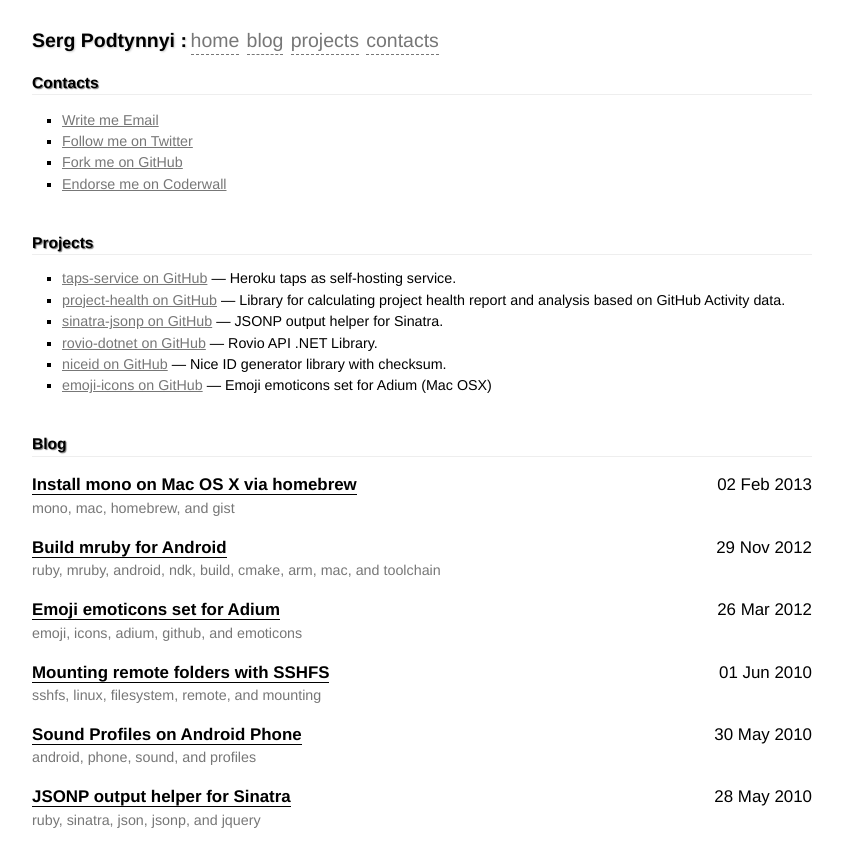
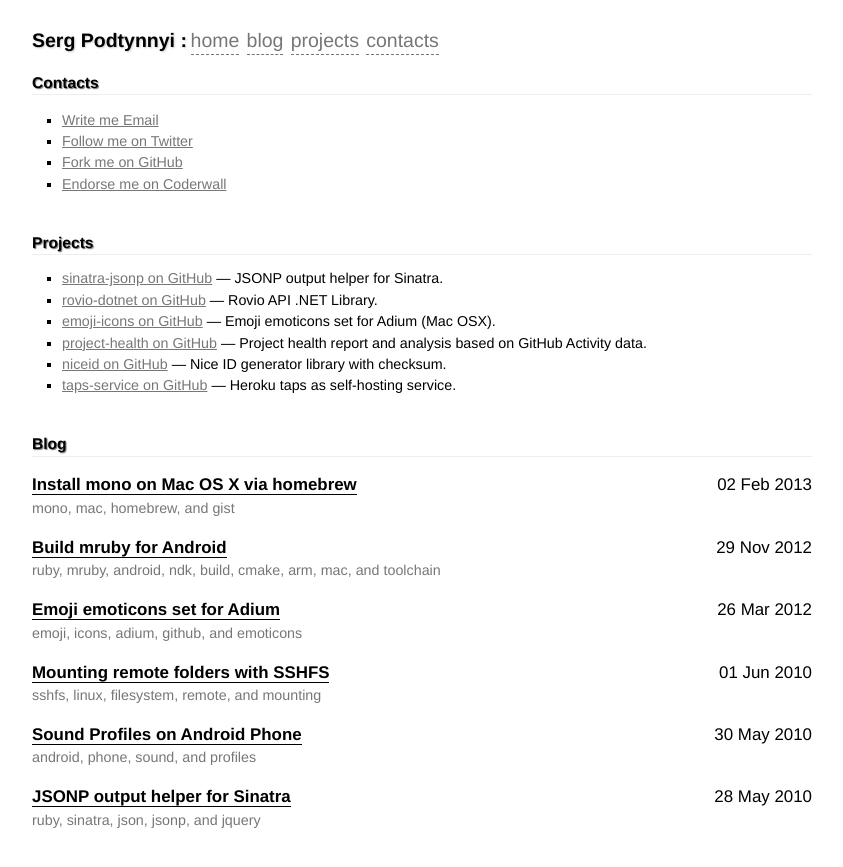
Before and after one commit to shtirlic/shtirlic.github.com, a Jekyll site: the page built from index.html, in a window 1280 px wide. Shown: the top 867 px of the page, without its empty margins (218-1061 px from the left). Built offline with Jekyll 4.4.1, drawn with Linux system fonts in a browser that asks for light colours; some web fonts are replaced; Markdown is read by kramdown in place of the engine named in the settings.

Commit message:
Update projects list

```diff
--- a/index.html
+++ b/index.html
@@ -16,16 +16,6 @@ tags: [Serg Podtynnyi, blog, android, ruby, sinatra, adium]
 <ul id="projects-list">
   <li>
     <span class="project-names">
-      <a href="https://github.com/shtirlic/taps-service">taps-service on GitHub</a> &mdash; Heroku taps as self-hosting service.
-    </span>
-  </li>
-  <li>
-    <span class="project-names">
-      <a href="https://github.com/shtirlic/project-health">project-health on GitHub</a> &mdash; Library for calculating project health report and analysis based on GitHub Activity data.
-    </span>
-  </li>
-  <li>
-    <span class="project-names">
       <a href="https://github.com/shtirlic/sinatra-jsonp">sinatra-jsonp on GitHub</a> &mdash; JSONP output helper for Sinatra.
     </span>
   </li>
@@ -36,11 +26,21 @@ tags: [Serg Podtynnyi, blog, android, ruby, sinatra, adium]
   </li>
   <li>
     <span class="project-names">
+      <a href="https://github.com/shtirlic/emoji-icons.AdiumEmoticonSet">emoji-icons on GitHub</a> &mdash; Emoji emoticons set for Adium (Mac OSX).
+    </span>
+  </li>
+  <li>
+    <span class="project-names">
+      <a href="https://github.com/shtirlic/project-health">project-health on GitHub</a> &mdash; Project health report and analysis based on GitHub Activity data.
+    </span>
+  </li>
+  <li>
+    <span class="project-names">
       <a href="https://github.com/shtirlic/niceid">niceid on GitHub</a> &mdash; Nice ID generator library with checksum.
     </span></li>
   <li>
     <span class="project-names">
-      <a href="https://github.com/shtirlic/emoji-icons.AdiumEmoticonSet">emoji-icons on GitHub</a> &mdash; Emoji emoticons set for Adium (Mac OSX)
+      <a href="https://github.com/shtirlic/taps-service">taps-service on GitHub</a> &mdash; Heroku taps as self-hosting service.
     </span>
   </li>
 </ul>
```
